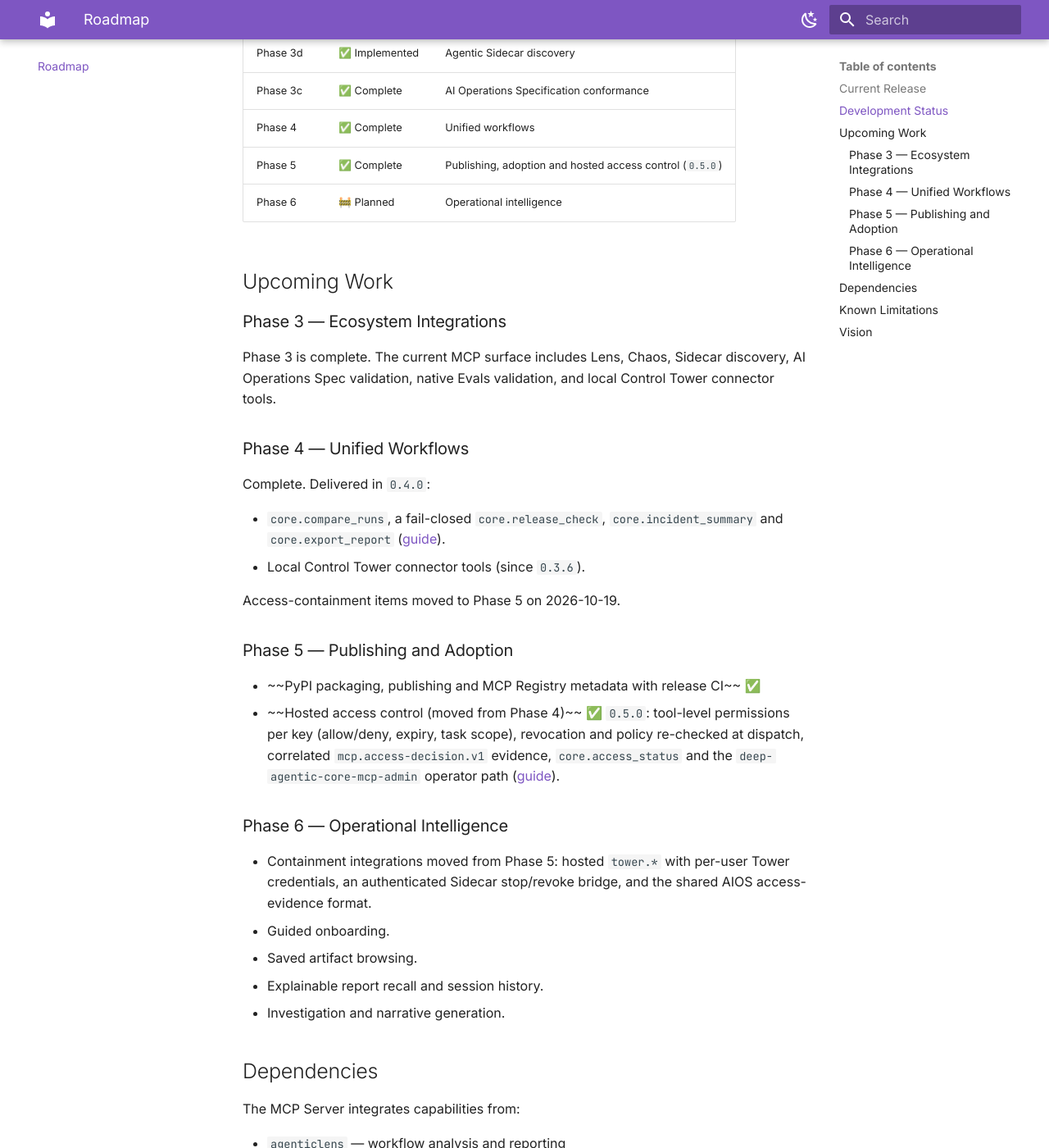
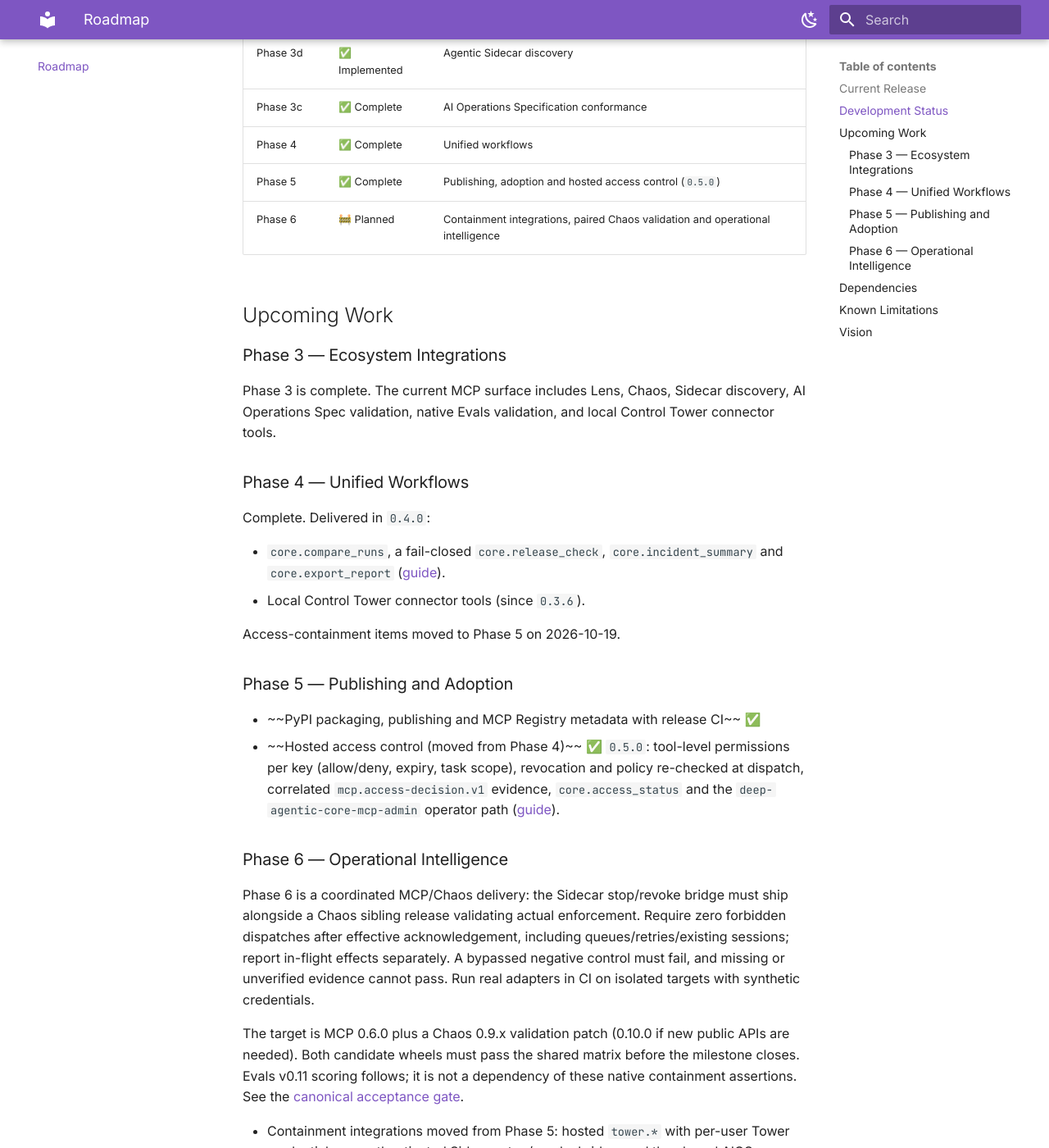
Before and after one commit to DeepAgentLabs/mcp-server, an MkDocs documentation site: the page built from docs/roadmap.md, in a window 1280 px wide and 1400 px high, scrolled down 717 px. Shown: the whole window at 82% size. Built offline with MkDocs 1.6.1 and Material for MkDocs 9.7.7, drawn with Linux system fonts in a browser that asks for light colours; some of the changed text lies outside the part shown.

Commit message:
docs(site): publish the MCP and Chaos release gate

```diff
--- a/docs/roadmap.md
+++ b/docs/roadmap.md
@@ -5,8 +5,8 @@
 
 ## Current Release
 
-**Version:** `0.5.0`
-**Released:** 2026-10-31
+**Version:** `0.5.2`
+**Released:** 2026-11-02
 
 ## Development Status
 
@@ -21,7 +21,7 @@
 | Phase 3c | ✅ Complete | AI Operations Specification conformance |
 | Phase 4 | ✅ Complete | Unified workflows |
 | Phase 5 | ✅ Complete | Publishing, adoption and hosted access control (`0.5.0`) |
-| Phase 6 | 🚧 Planned | Operational intelligence |
+| Phase 6 | 🚧 Planned | Containment integrations, paired Chaos validation and operational intelligence |
 
 ## Upcoming Work
 
@@ -52,6 +52,19 @@
   ([guide](access-control.md)).
 
 ### Phase 6 — Operational Intelligence
+
+Phase 6 is a coordinated MCP/Chaos delivery: the Sidecar stop/revoke bridge
+must ship alongside a Chaos sibling release validating actual enforcement.
+Require zero forbidden dispatches after effective acknowledgement, including
+queues/retries/existing sessions; report in-flight effects separately. A bypassed
+negative control must fail, and missing or unverified evidence cannot pass.
+Run real adapters in CI on isolated targets with synthetic credentials.
+
+The target is MCP 0.6.0 plus a Chaos 0.9.x validation patch (0.10.0 if new public
+APIs are needed). Both candidate wheels must pass the shared matrix before the
+milestone closes. Evals v0.11 scoring follows; it is not a dependency of these
+native containment assertions. See the
+[canonical acceptance gate](https://github.com/DeepAgentLabs/mcp-server/blob/main/ROADMAP.md#coordinated-mcp-and-chaos-release-planned).
 
 - Containment integrations moved from Phase 5: hosted `tower.*` with per-user
   Tower credentials, an authenticated Sidecar stop/revoke bridge, and the shared
```
